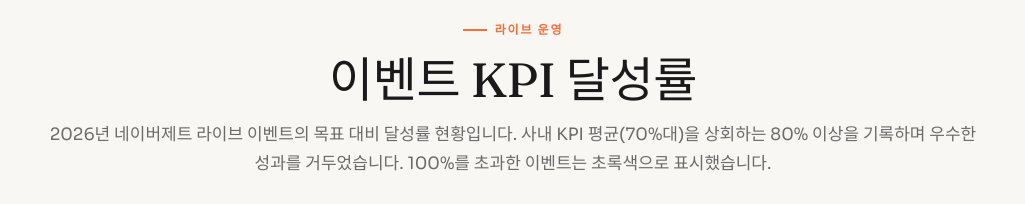
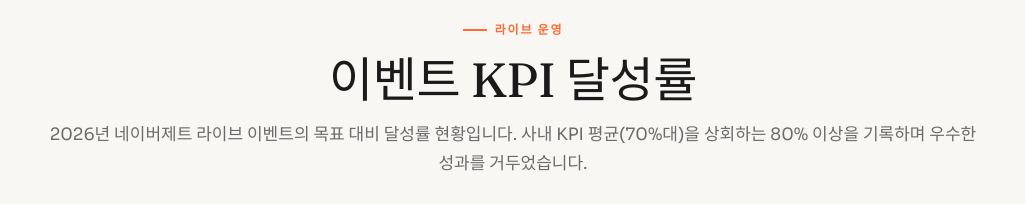
Before and after one commit to haileyhaeminkim/haileyhaeminkim.github.io, a plain HTML site: page index.html in a window 1280 px wide. Shown: the part 3220-3424 px from the top of the page, without its empty margins (127-1152 px from the left). Drawn offline with Linux system fonts and the light colour scheme.

Commit message:
Add files via upload

```diff
--- a/index.html
+++ b/index.html
@@ -283,7 +283,7 @@ body{word-break:keep-all}.hero-title,.contact-title,.section-title{letter-spacin
   <div class="section-header">
     <div class="section-label">라이브 운영</div>
     <h2 class="section-title">이벤트 KPI 달성률</h2>
-    <p class="section-description">2026년 네이버제트 라이브 이벤트의 목표 대비 달성률 현황입니다. 사내 KPI 평균(70%대)을 상회하는 80% 이상을 기록하며 우수한 성과를 거두었습니다. 100%를 초과한 이벤트는 초록색으로 표시했습니다.</p>
+    <p class="section-description">2026년 네이버제트 라이브 이벤트의 목표 대비 달성률 현황입니다. 사내 KPI 평균(70%대)을 상회하는 80% 이상을 기록하며 우수한 성과를 거두었습니다.</p>
   </div>
   <div class="kpi-sub">직접 참여한 이벤트 페이지<small>ZEPETO 라이브 이벤트 페이지 — 클릭하면 페이지로 이동함</small></div>
   <div class="kpi-list">
```
